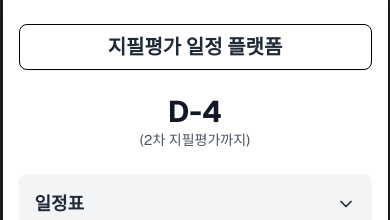
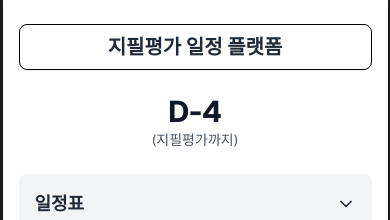
Before and after one commit to Daekyo48/SW_ExamWebPlatform, a Next.js app: page / in a window 390 px wide. Shown: the top 220 px of the page. Built offline with nearby package versions, Linux system fonts and the light colour scheme.

Commit message:
Update mobile-web-page.tsx

```diff
--- a/components/mobile-web-page.tsx
+++ b/components/mobile-web-page.tsx
@@ -324,7 +324,7 @@ export default function MobileWebPage() {
               {daysLeft === 'Day' ? 'D-Day' : `D-${daysLeft}`}
             </div>
             <div className="text-sm text-gray-600">
-              (2차 지필평가까지)
+              (지필평가까지)
             </div>
           </div>
 
```
